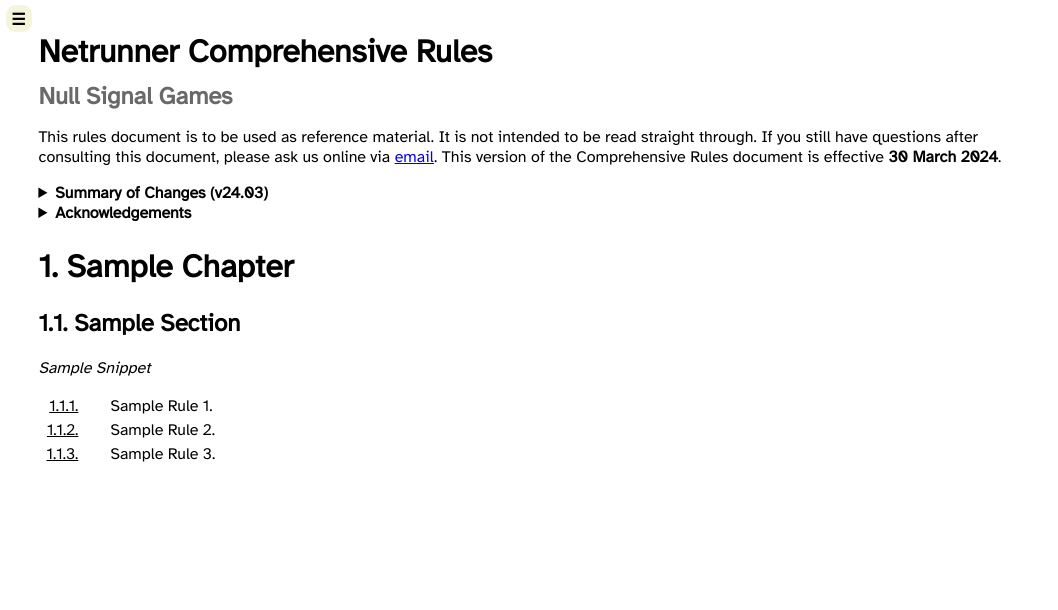
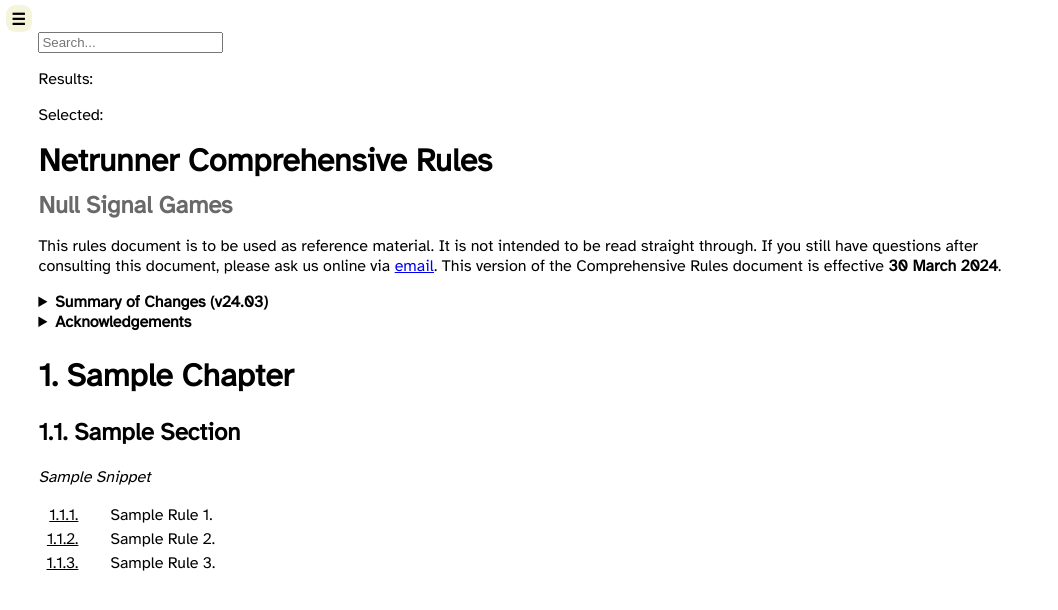
Before and after one commit to rubenpieters/netrunner-comprehensive-rules, a Python web app: template data/templates/html/rules.html in a window 1280 px wide. Shown: the top 610 px of the page, without its empty margins (0-1058 px from the left). Run offline with Jinja, Linux system fonts and the light colour scheme; the template is opened without the code that fills it, so the values that code supplies are empty.

Commit message:
feat: add search input and tag elements

```diff
--- a/data/templates/html/rules.html
+++ b/data/templates/html/rules.html
@@ -27,6 +27,21 @@
          </div>
          <div id="TocOpen" class="TocOpen noprint" onClick="openToc()"><b>☰ Table of Contents</b></div>
          <div id="RulesContent" class="RulesContent">
+            <header id="SearchFilters">
+               <input id="SearchInput" type="text" placeholder="Search..." />
+               <p>Results:</p>
+               <ul id="AvailableTags">
+                  <!-- Requires tags to be generated from card names and desired keywords -->
+                  <li style="display: none">rez</li>
+                  <li style="display: none">derez</li>
+                  <li style="display: none">draw</li>
+                  <li style="display: none">heap</li>
+                  <li style="display: none">ice</li>
+               </ul>
+               <p>Selected:</p>
+               <ul id="SelectedTags">
+               </ul>
+            </header>
             <div>
                <p class="Title">Netrunner Comprehensive Rules</p>
                <p class="SubTitle">Null Signal Games</p>
@@ -66,7 +81,7 @@
                   <p>Netrunner is a ™ of R. Talsorian Games, Inc. Android is ™ & © Fantasy Flight Games. Although these rules are made to be compatible with cards from Android: Netrunner, they are not in any way associated with or endorsed by Fantasy Flight Games, R. Talsorian Games, or Wizards of the Coast.</p>
                </details>
             </div>
-            <div>
+            <main>
               <!--MAIN_CONTENT-->
               <h1 class="Chapter" id="chpt_one"><a class="RuleLink" href="#chpt_one">1. Sample Chapter</a><span class="RuleLinkSymbol material-symbols-outlined">link</span></h1>
               <h2 class="Section" id="sec_one"><a class="RuleLink" href="#sec_one">1.1. Sample Section</a><span class="RuleLinkSymbol material-symbols-outlined">link</span></h2>
@@ -86,7 +101,7 @@
                 </li>
               </ol>
               <!--END_MAIN_CONTENT-->
-            </div>
+            </main>
          </div>
       </div>
    </body>
```
